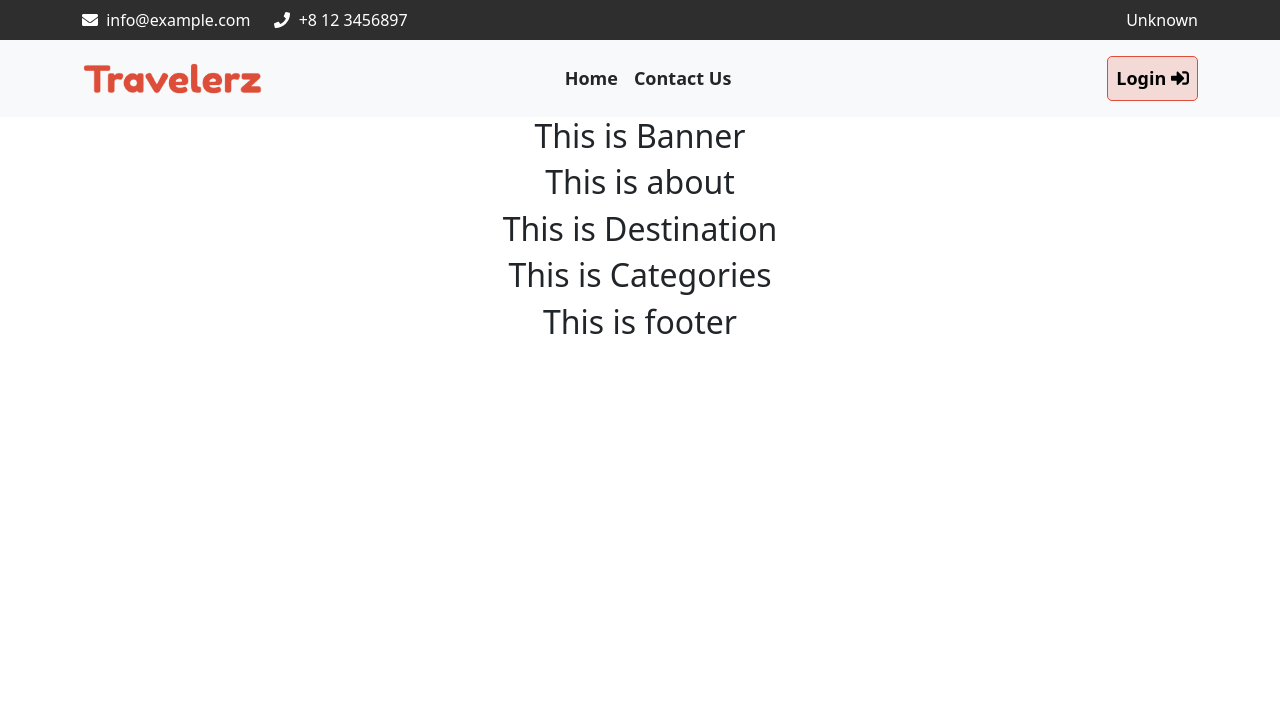
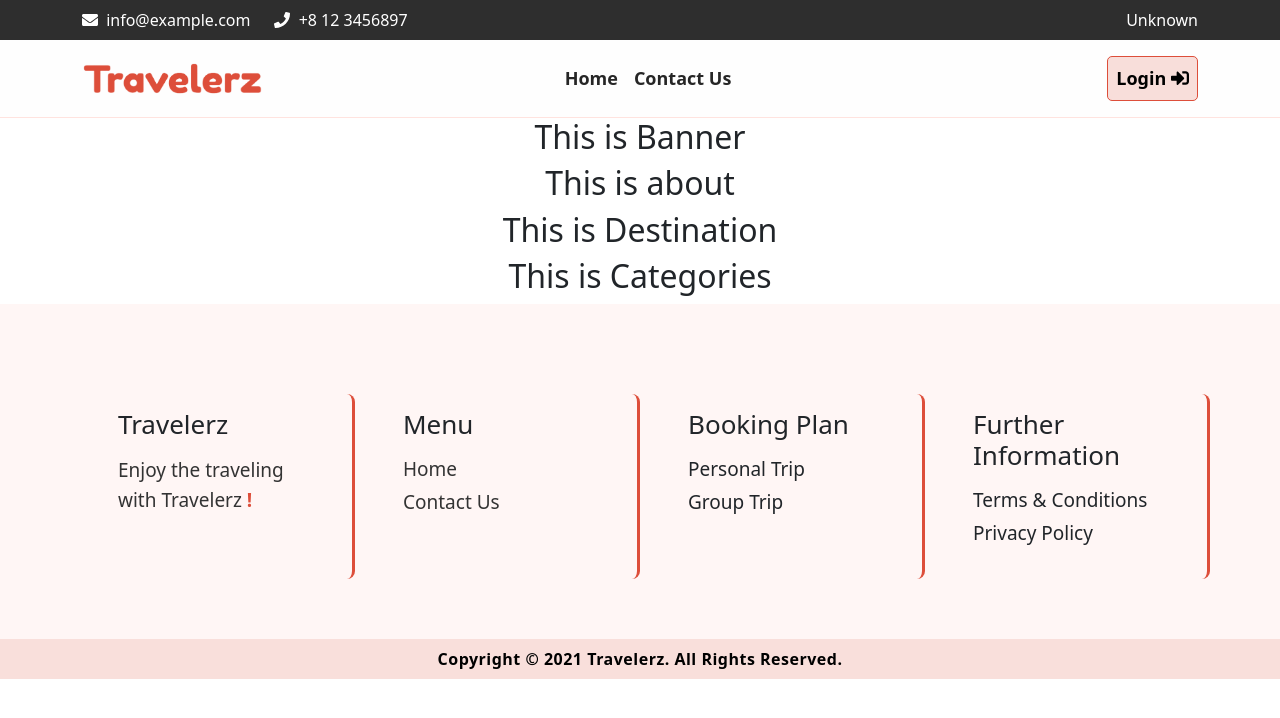
Before and after one commit to dewanmahin/travelerz-client-side, a React (Create React App) app: page / in a window 1280 px wide. Shown: the top 718 px of the page. Built offline with nearby package versions, Linux system fonts and the light colour scheme.

Commit message:
footer done

```diff
--- a/src/pages/Shared/Footer/Footer.css
+++ b/src/pages/Shared/Footer/Footer.css
@@ -0,0 +1,37 @@
+.footer{
+    padding: 90px 0 60px;
+    background: #ff9a8c17;
+}
+.footer-card{
+    border-right: 3px solid #DD4E3A;
+    border-radius: 8px;
+    padding: 15px 0;
+}
+.footer h4{
+    font-size: 26px;
+    margin-bottom: 15px;
+}
+.footer p{
+    color: #333;
+    font-size: 19px;
+    line-height: 30px;
+}
+.footer ul{
+    padding: 0px
+}
+.footer ul li{
+    list-style: none;
+    margin-bottom: 5px;
+    font-size: 19px;
+}
+.footer ul li a{
+    color: #333;
+    text-decoration: none;
+}
+.sub-footer{
+    padding: 8px 0;
+    background: #dd4e3a2e;
+    font-weight: 700;
+    color: black;
+    letter-spacing: .5px;
+}
--- a/src/pages/Shared/Footer/Footer.js
+++ b/src/pages/Shared/Footer/Footer.js
@@ -1,10 +1,44 @@
 import React from 'react';
+import { Link } from 'react-router-dom';
 import './Footer.css'
 
 const Footer = () => {
     return (
         <div>
-            <h2>This is footer</h2>
+            <footer className="footer">
+                <div className="container">
+                    <div className="row">
+                        <div className="footer-card col-lg-3 col-12 text-start ps-5">
+                            <h4>Travelerz</h4>
+                            <p>Enjoy the traveling <br /> with Travelerz <span style={{color: "#DD4E3A", fontWeight: "bold"}}>!</span></p>
+                        </div>
+                        <div className="footer-card col-lg-3 col-12 text-start ps-5">
+                            <h4>Menu</h4>
+                            <ul>
+                                <li><Link to="/home">Home</Link></li>
+                                <li><Link to="/contact">Contact Us</Link></li>
+                            </ul>
+                        </div>
+                        <div className="footer-card col-lg-3 col-12 text-start ps-5">
+                            <h4>Booking Plan</h4>
+                            <ul>
+                                <li>Personal Trip</li>
+                                <li>Group Trip</li>
+                            </ul>
+                        </div>
+                        <div className="footer-card col-lg-3 col-12 text-start ps-5">
+                            <h4>Further Information</h4>
+                            <ul>
+                                <li>Terms & Conditions</li>
+                                <li>Privacy Policy</li>
+                            </ul>
+                        </div>
+                    </div>
+                </div>
+            </footer>
+            <div className="sub-footer">
+                <p className="mb-0 text-center">Copyright &copy; 2021 Travelerz. All Rights Reserved.</p>
+            </div>
         </div>
     );
 };
--- a/src/pages/Shared/Header/Header.css
+++ b/src/pages/Shared/Header/Header.css
@@ -5,6 +5,10 @@
     background-color: #232323f2;
     color: white;
     padding: 8px 0;
+}
+.main-nav{
+    background: #f5f5f529;
+    border-bottom: 1px solid #ffe3df;
 }
 .main-nav .nav-item .nav-link{
     color: #000000d9;
--- a/src/pages/Shared/Header/Header.js
+++ b/src/pages/Shared/Header/Header.js
@@ -23,7 +23,7 @@ const Header = () => {
                     </div>
                 </div>
             </div>
-            <nav className="main-nav navbar navbar-expand-lg bg-light py-3">
+            <nav className="main-nav navbar navbar-expand-lg py-3">
                 <div className="container">
                     {/* Logo */}
                     <Link className="navbar-brand" to="/home"><img src={logo} alt="" /></Link>
```
Also changed, not shown: src/images/footer-bg.png (added), src/images/footer-bg2.png (added).
